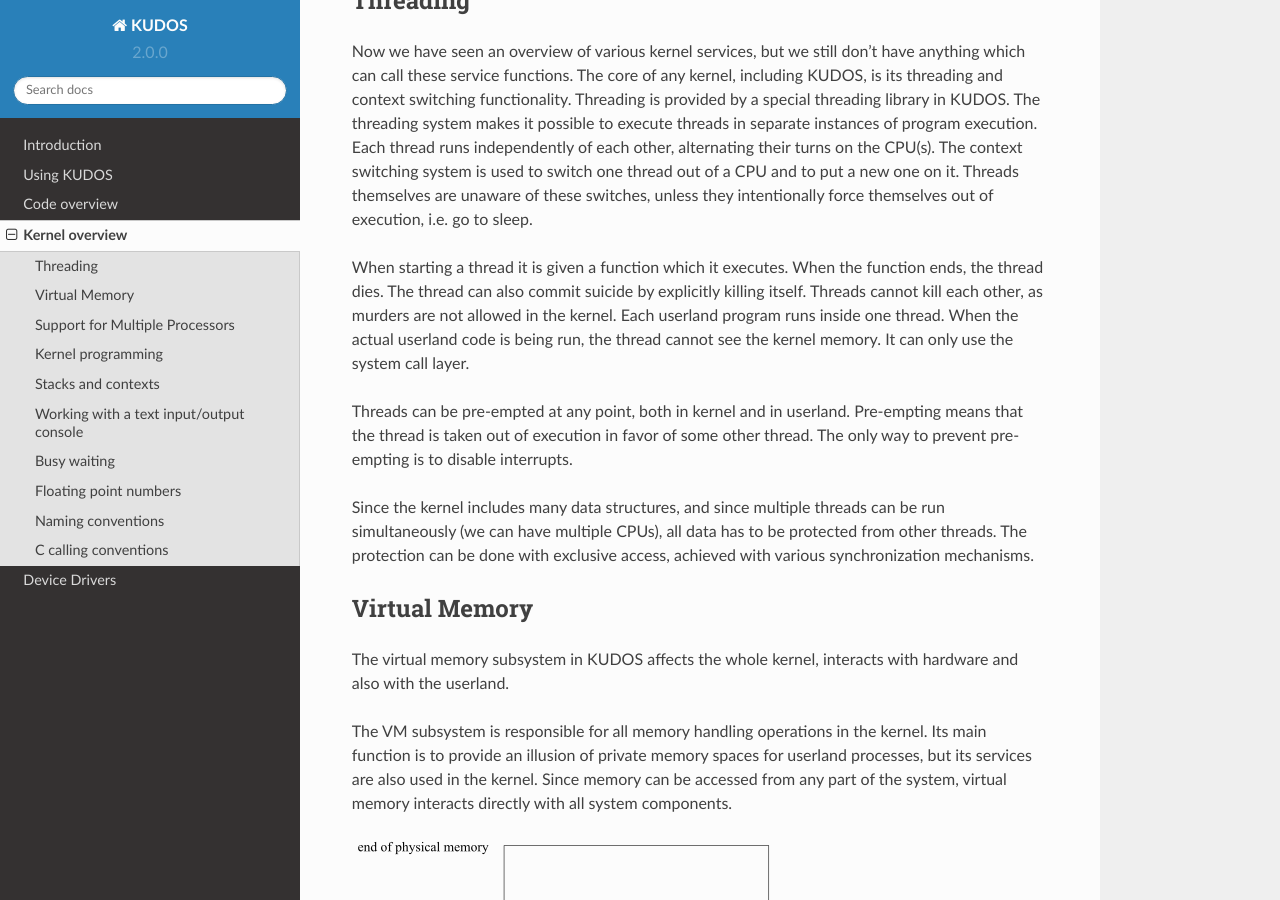
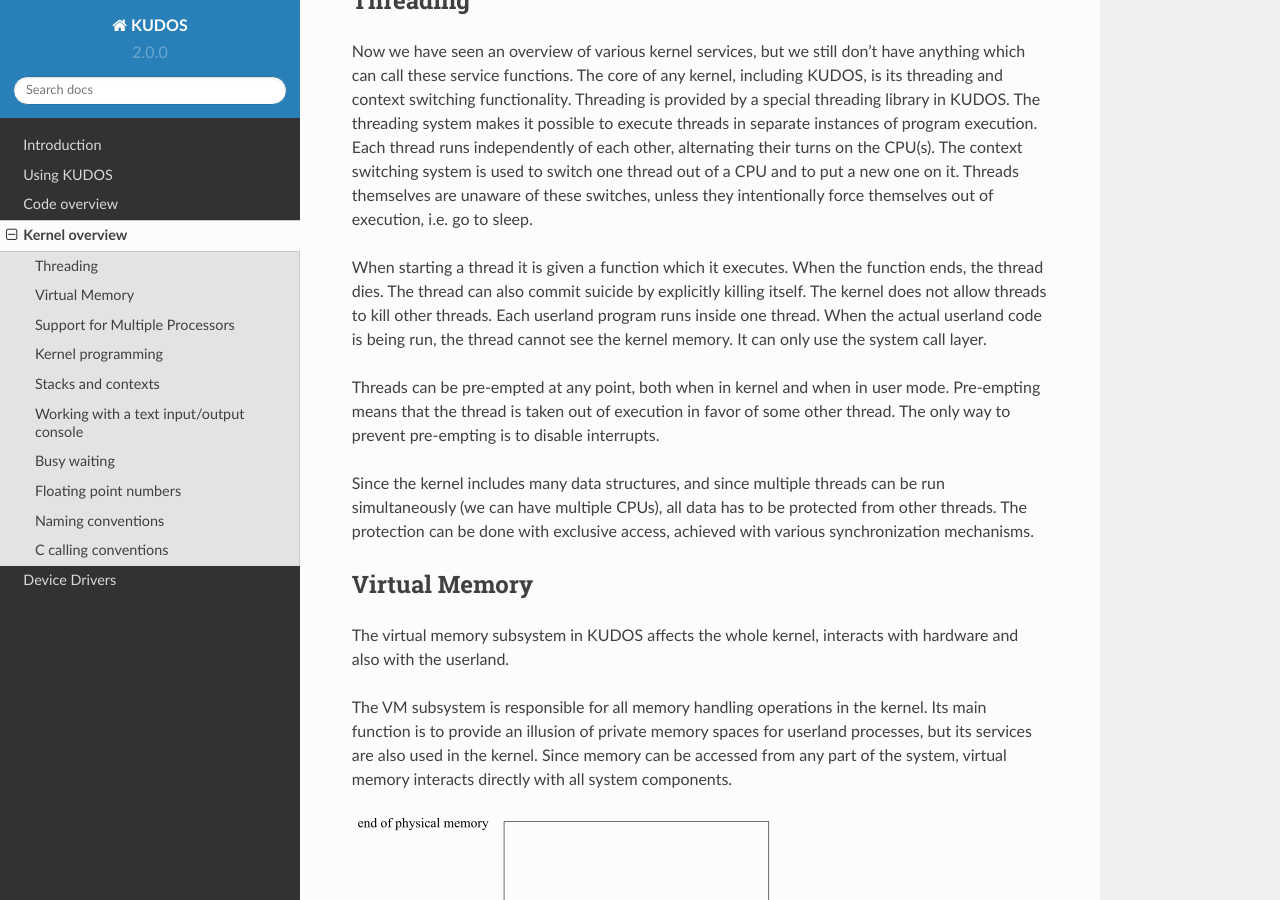
Before and after one commit to DIKU-EDU/kudos, a Sphinx documentation site: the page built from docs/kernel-overview.rst, in a window 1280 px wide and 900 px high, scrolled down 632 px. Built offline with Sphinx 7.4.7 and the Read the Docs theme 2.0.0, drawn with Linux system fonts in a browser that asks for light colours.

Commit message:
overview of the threading section

```diff
--- a/docs/kernel-overview.rst
+++ b/docs/kernel-overview.rst
@@ -43,14 +43,15 @@
 
 When starting a thread it is given a function which it executes.  When the
 function ends, the thread dies.  The thread can also commit suicide by
-explicitly killing itself.  Threads cannot kill each other, as murders are not
-allowed in the kernel.  Each userland program runs inside one thread.  When the
-actual userland code is being run, the thread cannot see the kernel memory.  It
-can only use the system call layer.
+explicitly killing itself. The kernel does not allow threads to kill other
+threads. Each userland program runs inside one thread.  When the actual
+userland code is being run, the thread cannot see the kernel memory.  It can
+only use the system call layer.
 
-Threads can be pre-empted at any point, both in kernel and in userland.
-Pre-empting means that the thread is taken out of execution in favor of some
-other thread.  The only way to prevent pre-empting is to disable interrupts.
+Threads can be pre-empted at any point, both when in kernel and when in user
+mode.  Pre-empting means that the thread is taken out of execution in favor of
+some other thread.  The only way to prevent pre-empting is to disable
+interrupts.
 
 Since the kernel includes many data structures, and since multiple threads can
 be run simultaneously (we can have multiple CPUs), all data has to be protected
```
